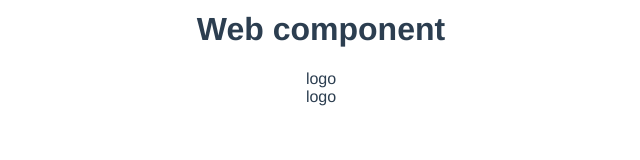
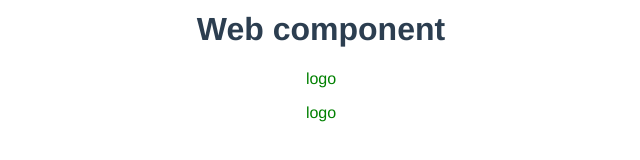
Before and after one commit to yoelnacho/vue-components, a Vue app: page / in a window 1280 px wide. Shown: the part 274-434 px from the top of the page, without its empty margins (319-959 px from the left). Built offline with nearby package versions, Linux system fonts and the light colour scheme.

Commit message:
Testing css modules

```diff
--- /dev/null
+++ b/src/assets/scss/main.css
@@ -0,0 +1,12 @@
+body {
+  color: red;
+}
+
+p {
+  color: blue;
+}
+
+.color {
+  color: green;
+}
+/*# sourceMappingURL=main.css.map */
--- /dev/null
+++ b/src/assets/scss/main.scss
@@ -0,0 +1,11 @@
+body {
+    color: red;
+}
+
+p {
+    color: blue;
+}
+
+.color {
+    color: green;
+}
--- a/src/components/Logo.vue
+++ b/src/components/Logo.vue
@@ -1,6 +1,6 @@
 <template>
     <div class="hello">
-        logo
+        <p :class="$style.color">logo</p>
     </div>
 </template>
 
@@ -9,3 +9,13 @@ export default {
     name: 'Logo'
 }
 </script>
+
+<style module>
+    .text {
+        font-weight: bold;
+    }
+
+    .color {
+        color: green
+    }
+</style>
```
Also changed, not shown: 1 other file (tests, documents, lock files or other folders).
